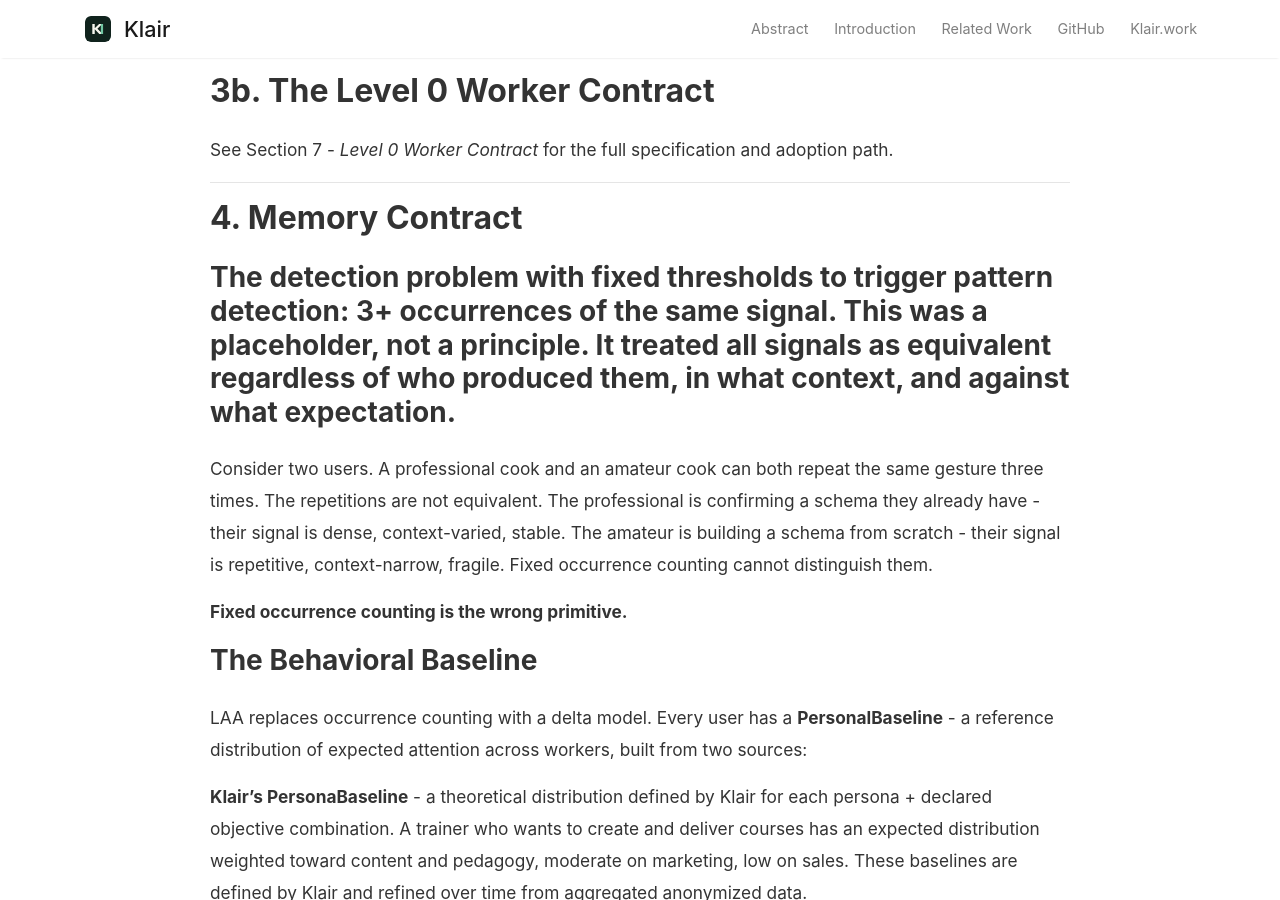
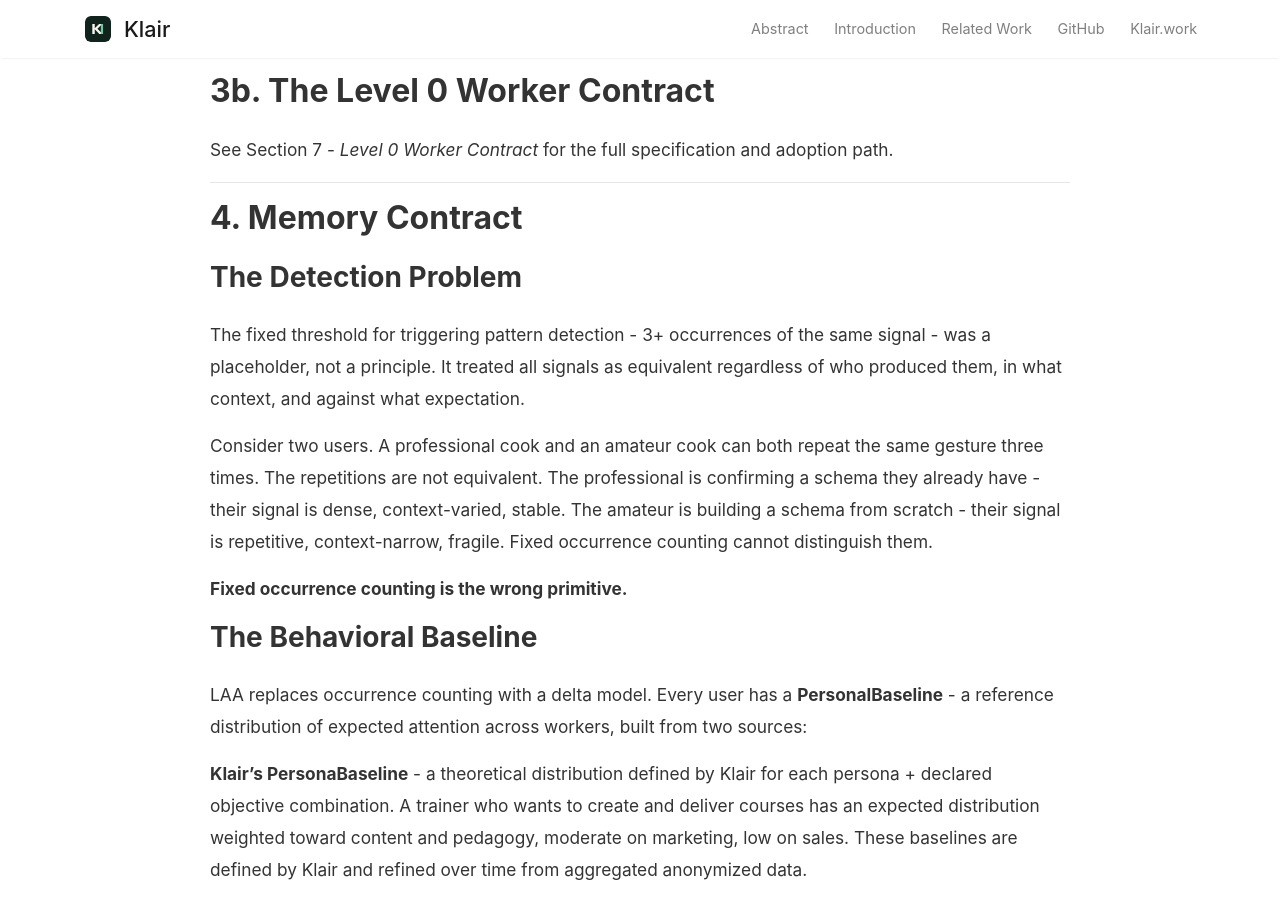
Before and after one commit to Klair-work/LAA, a Jekyll site: the page built from index.md, in a window 1280 px wide and 900 px high, scrolled down 11103 px. Built offline with Jekyll 4.4.1, drawn with Linux system fonts in a browser that asks for light colours; nearby versions of some CDN libraries.

Commit message:
Fix Memory Contract heading

```diff
--- a/index.md
+++ b/index.md
@@ -367,7 +367,9 @@ See Section 7 - *Level 0 Worker Contract* for the full specification and adoptio
 
 ## 4. Memory Contract
 
-### The detection problem with fixed thresholds to trigger pattern detection: 3+ occurrences of the same signal. This was a placeholder, not a principle. It treated all signals as equivalent regardless of who produced them, in what context, and against what expectation.
+### The Detection Problem
+
+The fixed threshold for triggering pattern detection - 3+ occurrences of the same signal - was a placeholder, not a principle. It treated all signals as equivalent regardless of who produced them, in what context, and against what expectation.
 
 Consider two users. A professional cook and an amateur cook can both repeat the same gesture three times. The repetitions are not equivalent. The professional is confirming a schema they already have - their signal is dense, context-varied, stable. The amateur is building a schema from scratch - their signal is repetitive, context-narrow, fragile. Fixed occurrence counting cannot distinguish them.
 
```
